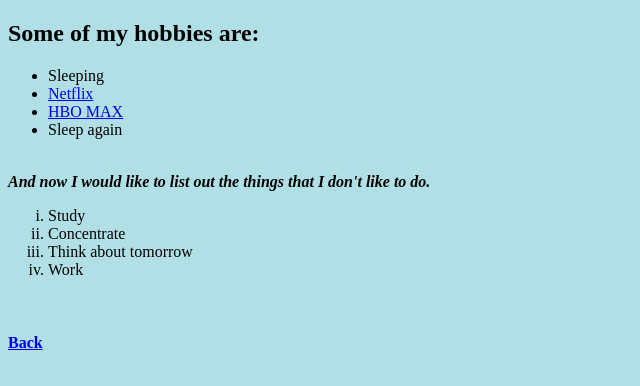
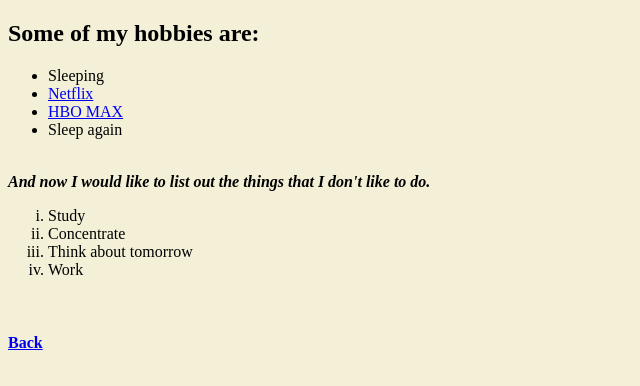
Before and after one commit to susongsha/cv, a plain HTML site: page hobbies.html in a window 1280 px wide. Shown: the whole page, without its empty margins (0-640 px from the left). Drawn offline with Linux system fonts and the light colour scheme.

Commit message:
Update hobbies.html

```diff
--- a/hobbies.html
+++ b/hobbies.html
@@ -4,7 +4,7 @@
     <meta charset="utf-8">
     <title>hobbies</title>
   </head>
-  <body style="background-color:powderblue;">
+  <body style="background-color:#F3F0D7;">
     <h2> Some of my hobbies are: </h2>
     <ul>
       <li>Sleeping</li>
```
